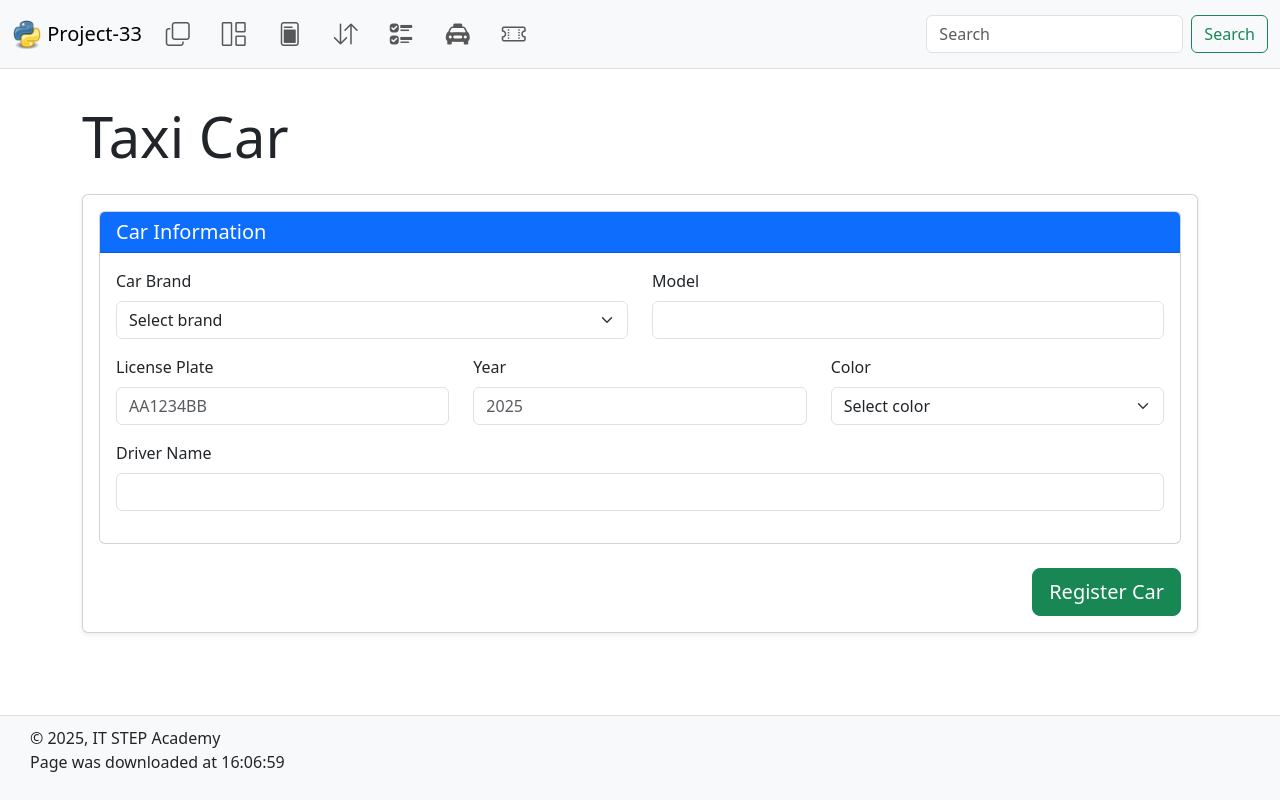
After one commit to GolotsvanNikita/PyWeb, a Django app: page /taxi/ in a window 1280 px wide. The commit adds this page. Run offline with Django 5.2, Linux system fonts and the light colour scheme; some libraries are stand-ins or nearby versions.

Commit message:
add taxi form

```diff
--- /dev/null
+++ b/PyWebP33/Project33/App33/forms/forms.py
@@ -0,0 +1,78 @@
+from django import forms
+
+
+class TaxiCarForm(forms.Form):
+
+    BRAND_CHOICES =\
+    [
+        ('', 'Select brand'),
+        ('toyota', 'Toyota'),
+        ('honda', 'Honda'),
+        ('hyundai', 'Hyundai'),
+        ('other', 'Other')
+    ]
+
+    COLOR_CHOICES =\
+    [
+        ('', 'Select color'),
+        ('white', 'White'),
+        ('black', 'Black'),
+        ('silver', 'Silver'),
+        ('gray', 'Gray')
+    ]
+
+    brand = forms.ChoiceField(
+        choices=BRAND_CHOICES,
+        label='Car Brand',
+        widget=forms.Select(attrs={'class': 'form-select'})
+    )
+
+    model = forms.CharField(
+        max_length=50,
+        label='Model',
+        widget=forms.TextInput(attrs={
+            'class': 'form-control'
+        })
+    )
+
+    license_plate = forms.CharField(
+        max_length=10,
+        label='License Plate',
+        widget=forms.TextInput(attrs={
+            'class': 'form-control',
+            'placeholder': 'AA1234BB'
+        })
+    )
+
+    year = forms.IntegerField(
+        min_value=2000,
+        max_value=2025,
+        label='Year',
+        widget=forms.NumberInput(attrs={
+            'class': 'form-control',
+            'placeholder': '2025'
+        })
+    )
+
+    color = forms.ChoiceField(
+        choices=COLOR_CHOICES,
+        label='Color',
+        widget=forms.Select(attrs={'class': 'form-select'})
+    )
+
+    driver_name = forms.CharField(
+        max_length=100,
+        label='Driver Name',
+        widget=forms.TextInput(attrs={
+            'class': 'form-control'
+        })
+    )
+
+    def clean_license_plate(self):
+        license_plate = self.cleaned_data['license_plate']
+        license_plate = license_plate.upper().replace(' ', '')
+
+        if len(license_plate) < 6:
+            raise forms.ValidationError('license plate is too short')
+
+        return license_plate
--- a/PyWebP33/Project33/App33/templates/_layout.html
+++ b/PyWebP33/Project33/App33/templates/_layout.html
@@ -44,6 +44,10 @@
                         </li>
 
                         <li>
+                            <a href="/taxi" class="nav-link"><i class="bi bi-taxi-front-fill me-3" style="font-size: 1.5rem;"></i></a>
+                        </li>
+
+                        <li>
                             <a href="/lottery" class="nav-link"><i class="bi bi-ticket-perforated me-3" style="font-size: 1.5rem;"></i></a>
                         </li>
                     </ul>
--- a/PyWebP33/Project33/App33/templates/forms.html
+++ b/PyWebP33/Project33/App33/templates/forms.html
@@ -1,7 +1,7 @@
 {% extends "_layout.html" %}
 {% load static %}
 
-{% block title %}Lottery{% endblock %}
+{% block title %}Forms{% endblock %}
 
 {% block content %}
 <h1>Forms, transfer complex params.</h1>
--- a/PyWebP33/Project33/App33/templates/home.html
+++ b/PyWebP33/Project33/App33/templates/home.html
@@ -13,6 +13,7 @@
     <a class="list-group-item list-group-item-action fs-5" href="/statics"><i class="bi bi-file-post"></i> Підключення статичних файлів-ресурсів</a>
     <a class="list-group-item list-group-item-action fs-5" href="/params"><i class="bi bi-arrow-down-up"></i> Transfer params in request</a>
     <a class="list-group-item list-group-item-action fs-5" href="/forms"><i class="bi bi-ui-checks"></i> Forms, transfer complex params</a>
+    <a class="list-group-item list-group-item-action fs-5" href="/taxi"><i class="bi bi-taxi-front-fill"></i> Taxi car</a>
     <a class="list-group-item list-group-item-action fs-5" href="/lottery"><i class="bi bi-ticket-perforated"></i> Lottery</a>
 </div>
 
--- /dev/null
+++ b/PyWebP33/Project33/App33/templates/taxi_car.html
@@ -0,0 +1,103 @@
+{% extends "_layout.html" %}
+{% load static %}
+
+{% block title %}Taxi Car{% endblock %}
+
+{% block content %}
+<div class="container mt-4">
+    <h1 class="display-4 mb-4">
+        Taxi Car
+    </h1>
+
+    <div class="card shadow-sm">
+        <div class="card-body">
+            <form method="post" novalidate>
+                {% csrf_token %}
+
+                <div class="card mb-4">
+                    <div class="card-header bg-primary text-white">
+                        <h5 class="mb-0">
+                            Car Information
+                        </h5>
+                    </div>
+                    <div class="card-body">
+                        <div class="row">
+                            <div class="col-md-6 mb-3">
+                                <label for="{{form.brand.id_for_label}}" class="form-label">
+                                    {{ form.brand.label }}
+                                </label>
+                                {{ form.brand }}
+                                {% if form.brand.errors %}
+                                    <div class="text-danger small mt-1">{{form.brand.errors.0}}</div>
+                                {% endif %}
+                            </div>
+
+                            <div class="col-md-6 mb-3">
+                                <label for="{{form.model.id_for_label}}" class="form-label">
+                                    {{form.model.label}}
+                                </label>
+                                {{form.model}}
+                                {% if form.model.errors %}
+                                    <div class="text-danger small mt-1">{{form.model.errors.0}}</div>
+                                {% endif %}
+                            </div>
+                        </div>
+
+                        <div class="row">
+                            <div class="col-md-4 mb-3">
+                                <label for="{{form.license_plate.id_for_label}}" class="form-label">
+                                    {{form.license_plate.label}}
+                                </label>
+                                {{form.license_plate}}
+                                {% if form.license_plate.errors %}
+                                    <div class="text-danger small mt-1">{{form.license_plate.errors.0}}</div>
+                                {% endif %}
+                            </div>
+
+                            <div class="col-md-4 mb-3">
+                                <label for="{{form.year.id_for_label}}" class="form-label">
+                                    {{form.year.label}}
+                                </label>
+                                {{form.year}}
+                                {% if form.year.errors %}
+                                    <div class="text-danger small mt-1">{{form.year.errors.0}}</div>
+                                {% endif %}
+                            </div>
+
+                            <div class="col-md-4 mb-3">
+                                <label for="{{ form.color.id_for_label }}" class="form-label">
+                                    {{form.color.label}}
+                                </label>
+                                {{form.color}}
+                                {% if form.color.errors %}
+                                    <div class="text-danger small mt-1">{{form.color.errors.0}}</div>
+                                {% endif %}
+                            </div>
+                        </div>
+
+                        <div class="row">
+                            <div class="col-md-12 mb-3">
+                                <label for="{{ form.driver_name.id_for_label }}" class="form-label">
+                                    {{form.driver_name.label}}
+                                </label>
+                                {{form.driver_name}}
+                                {% if form.driver_name.errors %}
+                                    <div class="text-danger small mt-1">{{form.driver_name.errors.0}}</div>
+                                {% endif %}
+                            </div>
+                        </div>
+                    </div>
+                </div>
+
+                <div class="d-grid gap-2 d-md-flex justify-content-md-end">
+                    <button type="submit" class="btn btn-success btn-lg">Register Car</button>
+                </div>
+            </form>
+        </div>
+    </div>
+</div>
+{% endblock %}
+
+{% block footer %}
+    <p>Page was downloaded at {{time}}</p>
+{% endblock %}
--- a/PyWebP33/Project33/App33/urls.py
+++ b/PyWebP33/Project33/App33/urls.py
@@ -10,6 +10,7 @@ urlpatterns = [
     path('params/', views.params, name='params'),
     path('forms/', views.forms, name='forms'),
     path('statics/', views.statics, name='statics'),
+    path('taxi/', views.taxi_car, name='taxi_car'),
 ]
 
 '''
--- a/PyWebP33/Project33/App33/views.py
+++ b/PyWebP33/Project33/App33/views.py
@@ -4,6 +4,7 @@ from django.template import loader
 from .forms import demo_form
 import random
 from datetime import datetime
+from .forms.forms import TaxiCarForm
 
 from Project33.settings import DEBUG
 
@@ -52,6 +53,37 @@ def forms(request):
         {
             'form': form
         }
+    else:
+        return HttpResponseNotAllowed(['GET', 'POST'])
+
+    return HttpResponse(template.render(context=context, request=request))
+
+
+def taxi_car(request):
+    if request.method == 'GET':
+        template = loader.get_template('taxi_car.html')
+        context =\
+        {
+            'form': TaxiCarForm(),
+            'time': datetime.now().strftime('%H:%M:%S')
+        }
+    elif request.method == 'POST':
+        form = TaxiCarForm(request.POST)
+
+        if form.is_valid():
+            template = loader.get_template('taxi_car_ok.html')
+            context =\
+            {
+                'data': form.cleaned_data,
+                'time': datetime.now().strftime('%H:%M:%S')
+            }
+        else:
+            template = loader.get_template('taxi_car.html')
+            context =\
+            {
+                'form': form,
+                'time': datetime.now().strftime('%H:%M:%S')
+            }
     else:
         return HttpResponseNotAllowed(['GET', 'POST'])
 
```
Also changed, not shown: PyWebP33/Project33/App33/templates/taxi_car_ok.html (added, +60 -0 lines).
